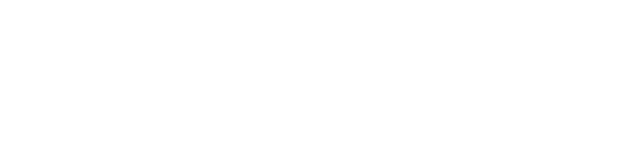
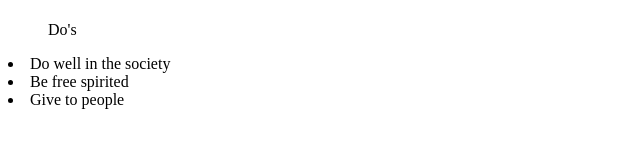
Before and after one commit to eehima/Ekojawe-work, a plain HTML site: page index.html in a window 1280 px wide. Shown: the whole page, without its empty margins (0-640 px from the left). Drawn offline with Linux system fonts and the light colour scheme.

Commit message:
addedhtml

```diff
--- a/index.html
+++ b/index.html
@@ -3,10 +3,14 @@
 <head>
     <meta charset="UTF-8">
     <meta name="viewport" content="width=<device-width>, initial-scale=1.0">
-    <title>Document</title>
+    <title>My workflow</title>
 </head>
 <body>
     <h1 My name is Ekojawe Ephraim Ehima ></h1>
     <p Welcome to my page broooo></p>
+    <ul>Do's</ul>
+    <li>Do well in the society</li>
+    <li>Be free spirited</li>
+    <li>Give to people</li>
 </body>
 </html>
```
